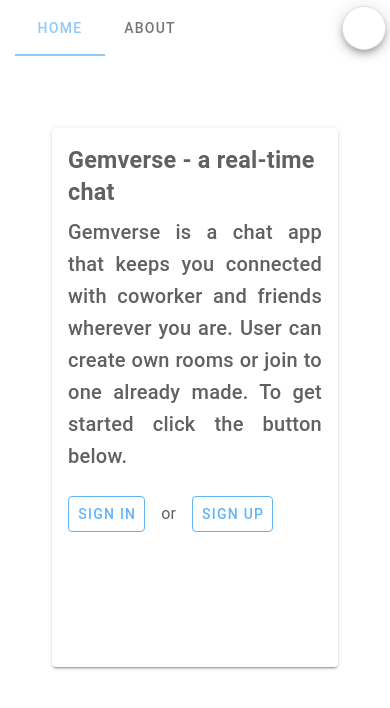
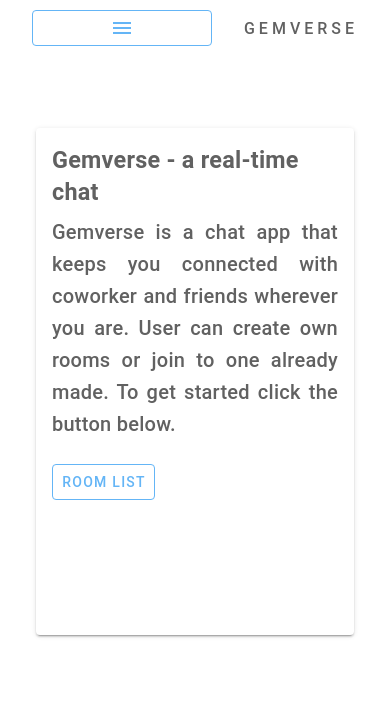
Before and after one commit to Karol-Witkowski/Gemverse, a Vue app in the folder client/: page / in a window 390 px wide. Shown: the top 708 px of the page. Built offline with nearby package versions, Linux system fonts and the light colour scheme; sample sign-in values are in the browser's storage.

Commit message:
Logout and mobile menu
Config conditional logout, introduce separate menu for mobile devices

```diff
--- a/client/src/components/error/NotFound.vue
+++ b/client/src/components/error/NotFound.vue
@@ -4,7 +4,7 @@
     fluid
   >
     <v-flex
-      class="xs12 sm12 mx-10"
+      class="xs12 sm12 mx-6"
     >
       <v-card>
         <v-card-title class="justify-center pt-6">
--- a/client/src/components/layout/Navbar.vue
+++ b/client/src/components/layout/Navbar.vue
@@ -5,46 +5,107 @@
     flat
     max-height="65"
   >
-    <v-tabs color="blue lighten-3">
+    <v-menu
+      align="center"
+      justify="space-around"
+    >
+      <template v-slot:activator="{ on: menu, attrs }">
+        <v-btn
+          class="d-flex d-sm-none mx-auto"
+          color="primary"
+          dark
+          min-width="180"
+          outlined
+          v-bind="attrs"
+          v-on="{ ...menu }"
+        >
+          <v-icon>menu</v-icon>
+        </v-btn>
+      </template>
+      <v-list>
+        <v-list-item to="/">Home</v-list-item>
+        <v-list-item
+          to="/roomlist"
+          v-if="isAuthorized"
+        >
+          Rooms
+        </v-list-item>
+        <v-list-item to="/about">About</v-list-item>
+        <v-list-item v-if="isAuthorized">
+          <v-btn
+            class="mx-auto"
+            @click.prevent="logout"
+            color="primary"
+            small
+            outlined
+            width="250"
+          >
+            Logout
+          </v-btn>
+        </v-list-item>
+      </v-list>
+    </v-menu>
+    <v-tabs class="hidden-xs-only" color="primary">
       <v-tab to="/">Home</v-tab>
+      <v-tab
+        to="/roomlist"
+        v-if="isAuthorized"
+      >
+        Rooms
+      </v-tab>
       <v-tab to="/about">About</v-tab>
     </v-tabs>
+    <v-tab to="/">
+      <span class="grey--text text--darken-2 appName">Gemverse</span>
+    </v-tab>
     <v-tab
-      class="d-none d-sm-flex mr-2"
-      disabled
+      class="hidden-xs-only mx-2"
+      @click.prevent="logout"
+      v-if="isAuthorized"
     >
-      Gemverse
+      Logout
     </v-tab>
-    <v-btn
-      color="white"
-      elevation="6"
-      icon
-      large
-      text
-      to="/"
-      outlined
-    >
-      <v-img
-        alt="Fractured gem"
-        max-width="40"
-        src="..\..\assets\img\logo.png"
-      />
-    </v-btn>
   </v-app-bar>
 </template>
 
 <script>
+import { mapActions, mapGetters } from 'vuex';
+
 export default {
   name: 'Navbar',
+
+  created() {
+    this.dispatchToken();
+  },
+
+  computed: {
+    ...mapActions(['remitAuthState']),
+    ...mapGetters(['isAuthorized']),
+  },
+
+  methods: {
+    dispatchToken() {
+      if (localStorage.getItem('authenticationToken')) {
+        this.$store.dispatch('remitAuthState', true);
+      } else {
+        localStorage.clear();
+        this.$store.dispatch('remitAuthState', false);
+      }
+    },
+
+    logout() {
+      if (localStorage.getItem('authenticationToken')) {
+        localStorage.clear();
+        this.$store.dispatch('remitAuthState', false);
+        this.$router.push({ name: 'Login' });
+      }
+    },
+  },
 };
 </script>
-
-<style>
-.v-tab {
-  font-size: 16px;
-}
-
-.v-tab:first-of-type {
-  margin-left: 15px;
+<style lang="scss">
+.appName {
+  font-size: 1rem;
+  letter-spacing: 4px;
 }
 </style>
--- a/client/src/components/room/AddRoomModal.vue
+++ b/client/src/components/room/AddRoomModal.vue
@@ -1,5 +1,5 @@
 <template>
-  <v-card  cols="12">
+  <v-card cols="12">
     <v-card-title>
       <span class="headline grey--text text--darken-2">Add new room</span>
     </v-card-title>
--- a/client/src/components/room/RoomList.vue
+++ b/client/src/components/room/RoomList.vue
@@ -5,7 +5,7 @@
   >
     <v-flex
       centered
-      class="xs12 sm12 mt-6 mx-10"
+      class="xs12 sm12 mt-6 mx-6"
     >
       <v-card class="mb-6">
         <v-card-title>List of rooms</v-card-title>
--- a/client/src/components/room/privateRoomModal.vue
+++ b/client/src/components/room/privateRoomModal.vue
@@ -1,5 +1,5 @@
 <template>
-  <v-card  cols="12">
+  <v-card cols="12">
     <v-card-title>
       <span class="headline grey--text text--darken-2">Type password to proceed</span>
     </v-card-title>
--- a/client/src/views/About.vue
+++ b/client/src/views/About.vue
@@ -4,7 +4,7 @@
     fluid
   >
     <v-flex
-      class="xs12 sm12 mx-10"
+      class="xs12 mx-6"
     >
       <v-card>
         <v-card-title>
--- a/client/src/views/Home.vue
+++ b/client/src/views/Home.vue
@@ -3,7 +3,7 @@
     class="mt-16 pt-16"
     fluid
   >
-    <v-flex class="xs12 sm12 mx-10">
+    <v-flex class="xs12 sm12 mx-6">
       <v-card>
         <v-card-title>
           <h3 class="grey--text text--darken-2 mb-2">
@@ -32,6 +32,16 @@
             outlined
           >
             Sign up
+          </v-btn>
+        </v-card-actions>
+        <v-card-actions v-if="isAuthorized">
+          <v-btn
+              class="ml-2"
+              color="blue lighten-2"
+              to="/roomlist"
+              outlined
+            >
+            Room list
           </v-btn>
         </v-card-actions>
         <v-img
```
